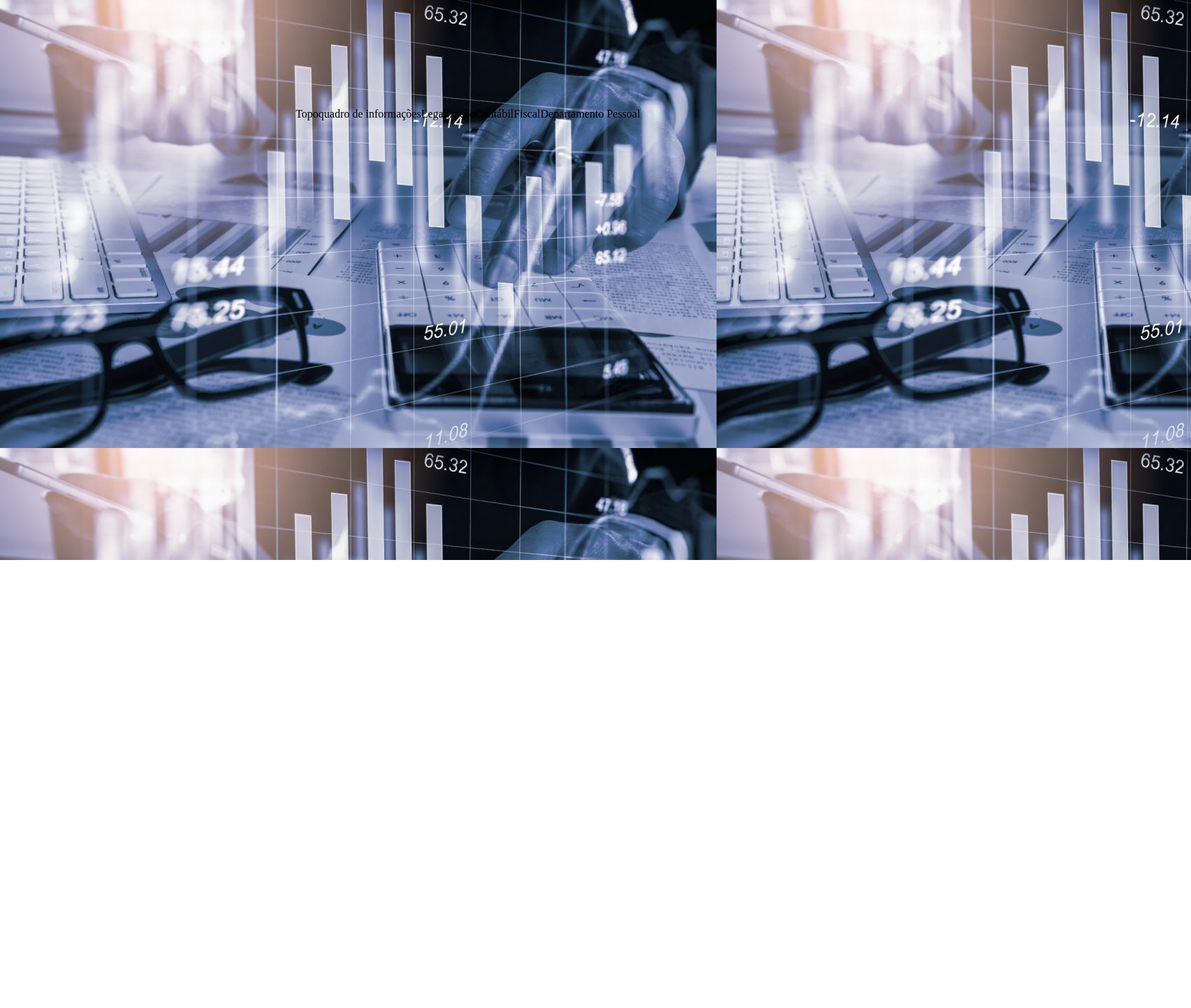
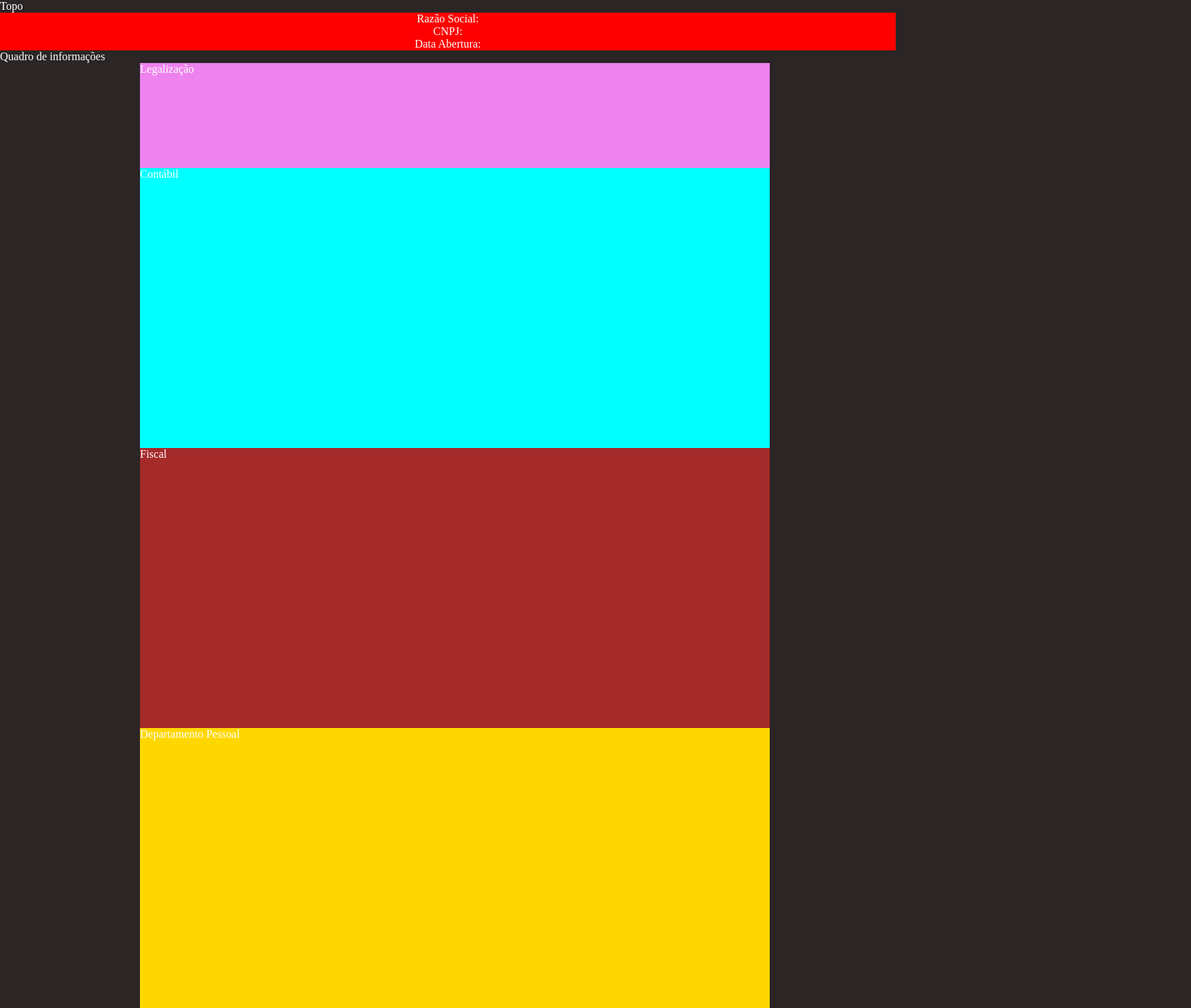
Before and after one commit to gustavo-lsilva/painel, a plain HTML site: page areacliente.html in a window 1280 px wide. Shown: the whole page at 70% size, 1702 px wide, since content can reach past the window. Before the commit the page ends 800 px from the top, so only its background shows below. Drawn offline with Linux system fonts and the light colour scheme.

Commit message:
Arrumação quadro de informações da area do cliente

```diff
--- a/areacliente.html
+++ b/areacliente.html
@@ -4,16 +4,26 @@
     <meta charset="UTF-8">
     <meta http-equiv="X-UA-Compatible" content="IE=edge">
     <meta name="viewport" content="width=device-width, initial-scale=1.0">
-    <link rel="stylesheet" href="style.css">
+    <link rel="stylesheet" href="style2.css">
     <script src="main.js"></script>
     <title>Area do Cliente</title>
 </head>
 <body>
     <div class="topocliente">Topo</div>
-    <div class="Quadro">quadro de informações</div>
-        <div>Legalização</div>
-        <div>Contábil</div>
-        <div>Fiscal</Div>
-        <div>Departamento Pessoal</div>
+        <div class="dadoscliente">
+            <ul>
+                <li>Razão Social:</li>
+                <li>CNPJ:</li>
+                <li>Data Abertura:</li>
+            </ul>
+        </div>
+    </div>
+
+    <div class="quadro">Quadro de informações
+        <div class="legalizacao">Legalização</div>
+        <div class="contabil">Contábil</div>
+        <div class="fiscal">Fiscal</Div>
+        <div class="dp">Departamento Pessoal</div>
+    </div>
 </body>
 </html>
--- /dev/null
+++ b/style2.css
@@ -0,0 +1,43 @@
+* {
+    margin: 0;
+    padding: 0;
+    font-style: none;
+}
+
+body {
+    background: rgb(43, 37, 37);
+    color: white;
+}
+
+.dadoscliente {
+    background-color: red;
+    text-align: center;
+}
+
+.legalizacao {
+    background: violet;
+    width: 900px;
+    height: 150px;
+    margin-left: 200px;
+}
+
+.contabil {
+    background-color: aqua;
+    width: 900px;
+    height: 400px;
+    margin-left: 200px;
+}
+
+.fiscal {
+    background-color: brown;
+    width: 900px;
+    height: 400px;
+    margin-left: 200px;
+}
+
+.dp {
+    background-color: gold;
+    width: 900px;
+    height: 400px;
+    margin-left: 200px;
+}
```
Also changed, not shown: 1 other file.
